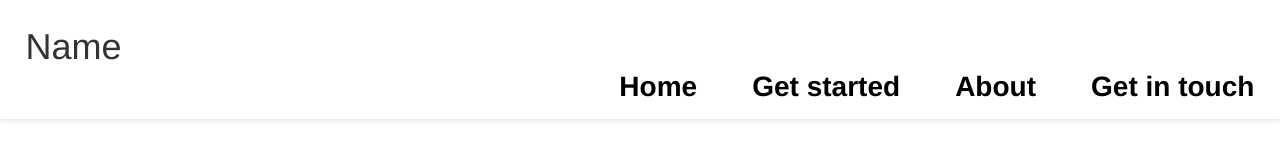
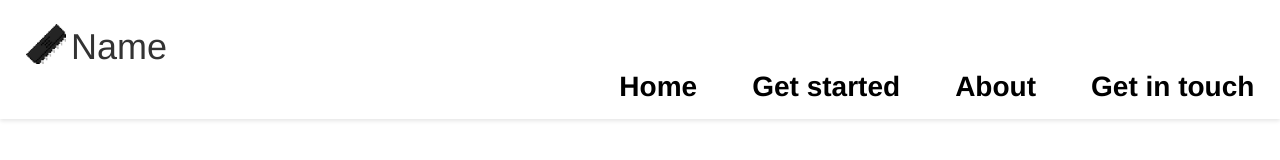
Before and after one commit to Patcybermind/FPGA-YSWS, a website built with Vite: page website/index.html in a window 1280 px wide. Built offline with nearby package versions, Linux system fonts and the light colour scheme.

Commit message:
added the logo

```diff
--- a/website/index.html
+++ b/website/index.html
@@ -20,7 +20,8 @@
     <div class="header-content">
     <div class="logo">
     <!-- Your logo code here -->
-    <h1 style="margin: 0px;">Name</h1>
+    <img src="maybe logo.png" alt="Logo" style="height: 5vh; width: auto; display: inline; margin-top: -20px;">
+    <h1 style="margin: 0px; display: inline;">Name</h1>
     </div>
     <div class="header-links">
     <a class="header-link" href="index.html">Home</a>
```
Also changed, not shown: website/maybe logo.png (added).
